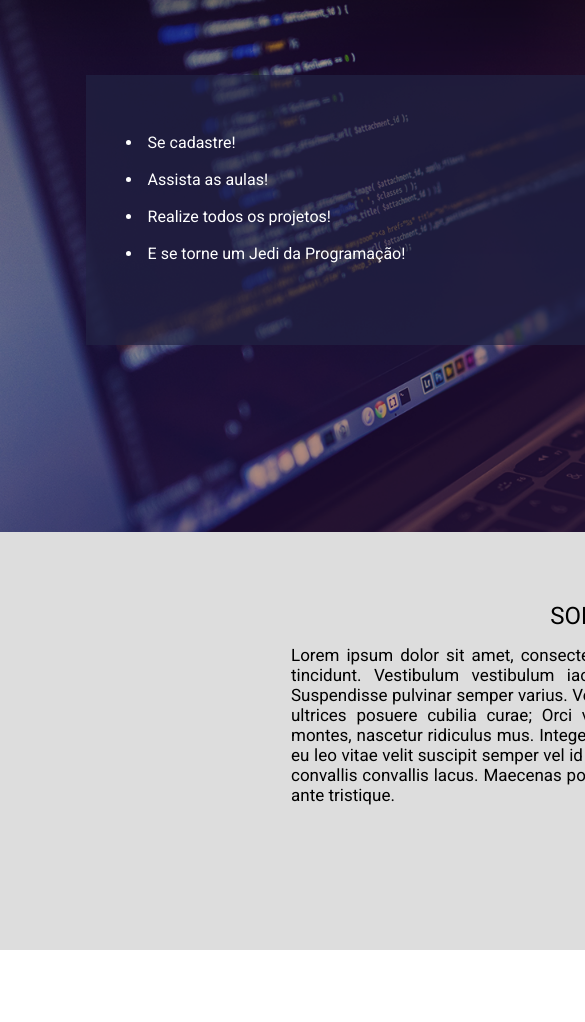
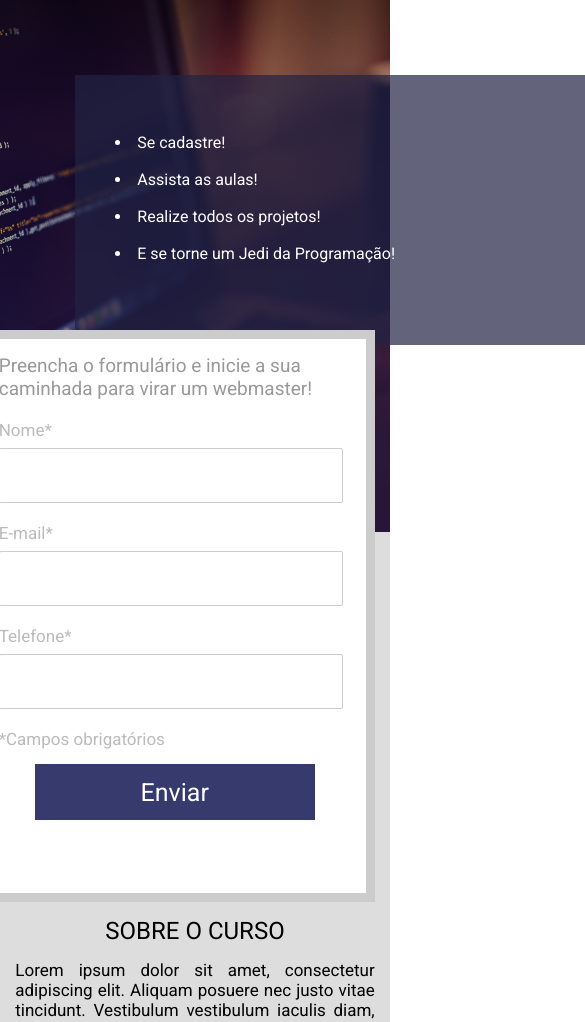
Before and after one commit to LuuizAlves/Front-End-Projeto_Pratico_001, a plain HTML site: page index.html in a window 390 px wide. Shown: the part 85-1107 px from the top of the page, 585 px wide, since content can reach past the window. Drawn offline with Linux system fonts and the light colour scheme; files whose address does not match are found by name.

Commit message:
Alterando para site responsivo

```diff
--- a/css/style.css
+++ b/css/style.css
@@ -13,13 +13,14 @@ html,body{
     clear: both;
 }
 .center{
-    width: 1280px;
+    max-width: 1280px;
+    width: 100%;
     margin: 0 auto;
     padding: 0 2%;
 }
 .header{
-    min-width: 1280px;
     width: 100%;
+    padding: 0 2%;
     height: 60px;
     background-color: #212343;
 }
@@ -27,8 +28,8 @@ html,body{
     margin: 15px;
 }
 .container-banner{
-    min-width: 1280px;
     width: 100%;
+    padding: 0 2%;
     height: 557px;
     background-image: url('../images//header_bg.png');
     background-size: cover;
@@ -36,14 +37,13 @@ html,body{
 }
 .container-banner > .center{
     height: 100%;
-    /*text-align: right;*/
+    max-width: 1280px;
 }
 .form{
     width: 400px;
     padding: 15px;
     height: calc(100% + 15px);
     float: right;
-    /*display: inline-block;*/
     position: relative;
     top: -15px;
     border: 9px solid #CCCCCC;
@@ -107,8 +107,8 @@ html,body{
     margin-top: 18px;
 }
 .container-2{
-    min-width: 1280px;
-    padding: 70px 0;
+    width: 100%;
+    padding: 70px 2%;
     background-color: #DDDDDD;
     text-align: center;
 }
@@ -117,7 +117,7 @@ html,body{
 }
 .container-2 p{
     color: black;
-    width: 698px;
+    width: 100%;
     margin: 15px 0;
     display:  inline-block;
     text-align: justify;
--- a/index.html
+++ b/index.html
@@ -58,6 +58,7 @@
         </div><!--container-banner-->
 
         <div class="container-2">
+            <div class="center">
                 <h2> SOBRE O CURSO </h2>
                 <p>
                     Lorem ipsum dolor sit amet, consectetur adipiscing elit. Aliquam posuere nec justo vitae tincidunt. Vestibulum vestibulum iaculis diam,
@@ -67,6 +68,7 @@
                     convallis lacus. Maecenas porttitor odio nec libero sodales, sit amet condimentum ante tristique.
                 </p>
                 <div class="arrow"> </div><!--arrow-->
+            </div>
         </div><!--container-2-->
 
         <div class="section-1">
```
Lines whose indentation alone changed are shown as unchanged.
